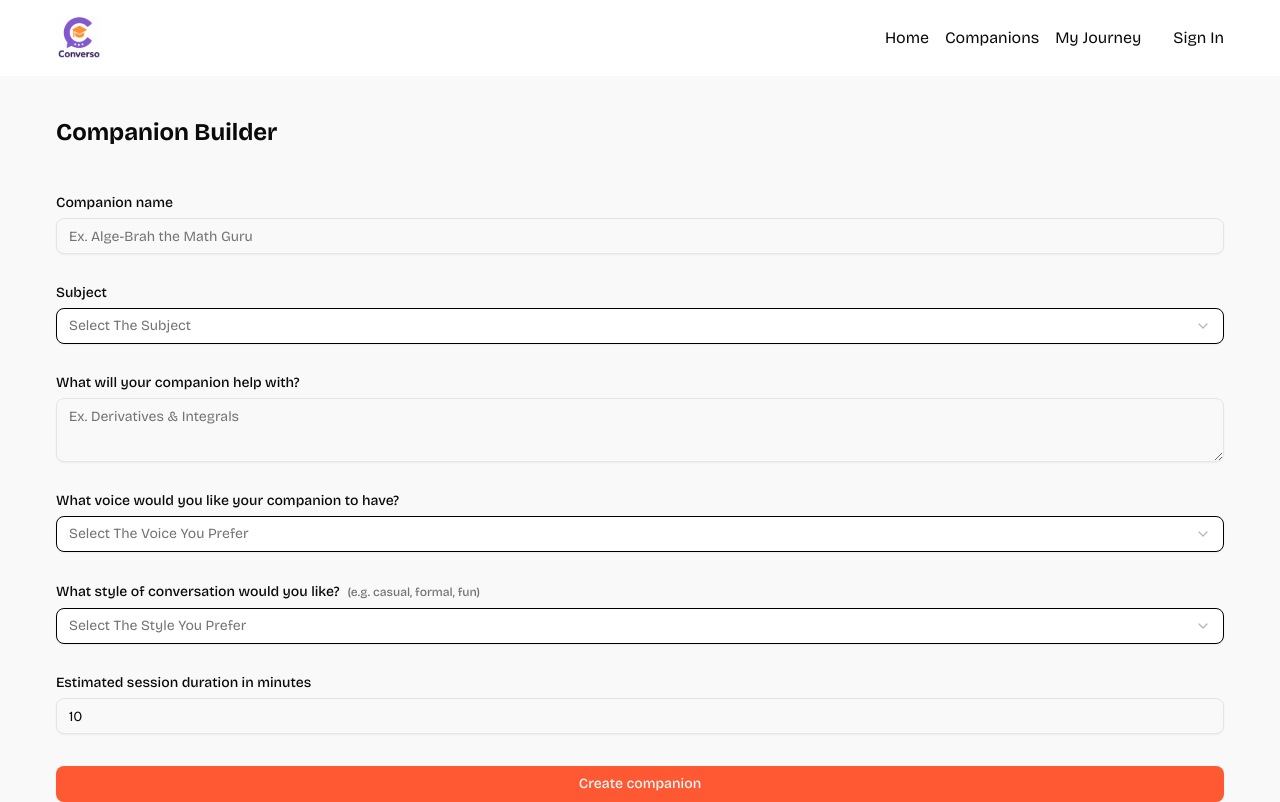
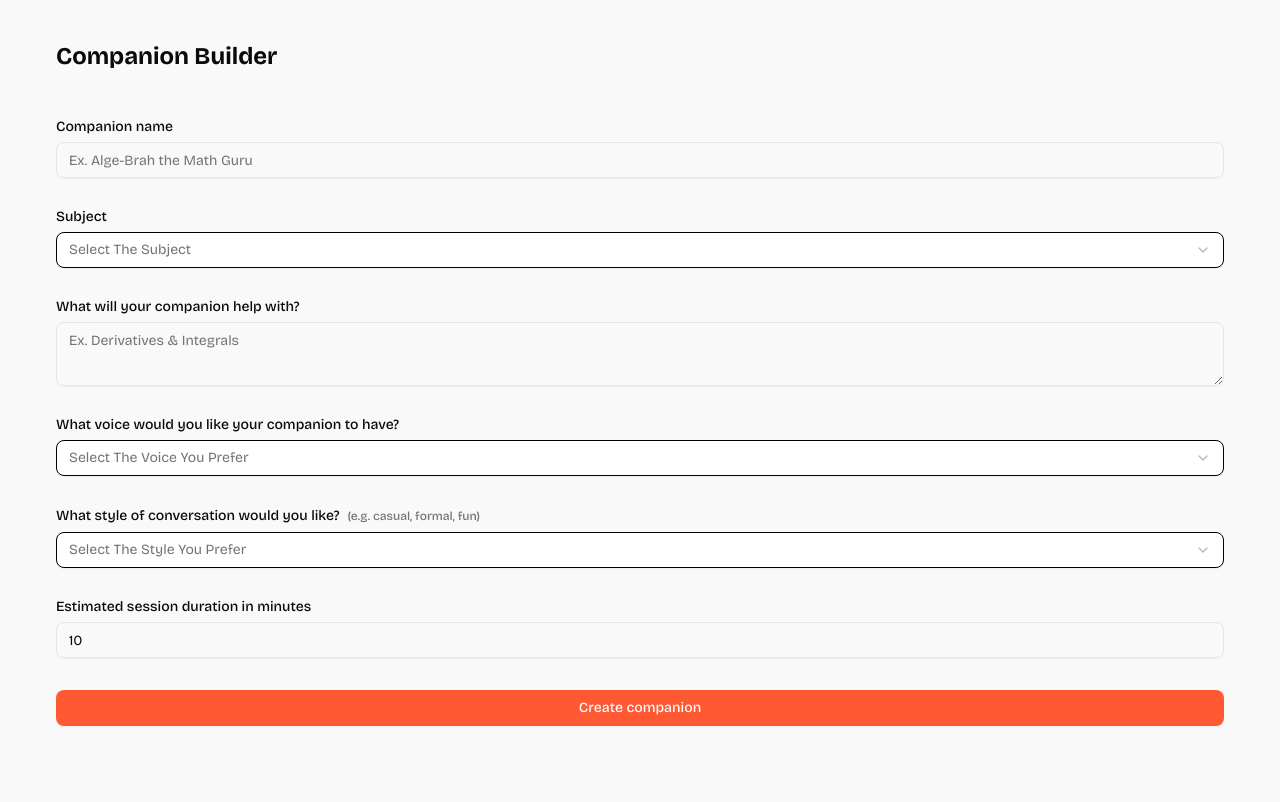
Before and after one commit to GIT-Gizmo/ai-companion-saas, a Next.js app: page /companions/new in a window 1280 px wide. Built offline with nearby package versions, Linux system fonts and the light colour scheme.

Commit message:
refactor: remove Navbar component and its usage in layout.tsx to streamline the layout structure

```diff
--- a/app/layout.tsx
+++ b/app/layout.tsx
@@ -1,7 +1,6 @@
 import type { Metadata } from "next";
 import { Bricolage_Grotesque } from "next/font/google";
 import "./globals.css";
-import Navbar from "@/components/Navbar";
 
 const bricolage = Bricolage_Grotesque({
   variable: "--font-bricolage",
@@ -21,7 +20,6 @@ export default function RootLayout({
   return (
     <html lang="en">
       <body className={`${bricolage.variable} antialiased`}>
-        <Navbar />
         {children}
       </body>
     </html>
--- a/components/navbar.tsx
+++ /dev/null
@@ -1,28 +0,0 @@
-import Image from 'next/image'
-import Link from 'next/link'
-import React from 'react'
-import NavItems from '@/components/NavItems'
-
-const Navbar = () => {
-
-    return (
-        <nav className='navbar'>
-            <Link href="/">
-                <div className="flex items-center gap-2 5 cursor-pointer">
-                    <Image
-                        src="/images/logo.svg"
-                        alt="Converso Logo"
-                        width={46}
-                        height={44}
-                    />
-                </div>
-            </Link>
-            <div className="flex items-center gap-8">
-                <NavItems />
-                <p>Sign In</p>
-            </div>
-        </nav>
-    )
-}
-
-export default Navbar
```
